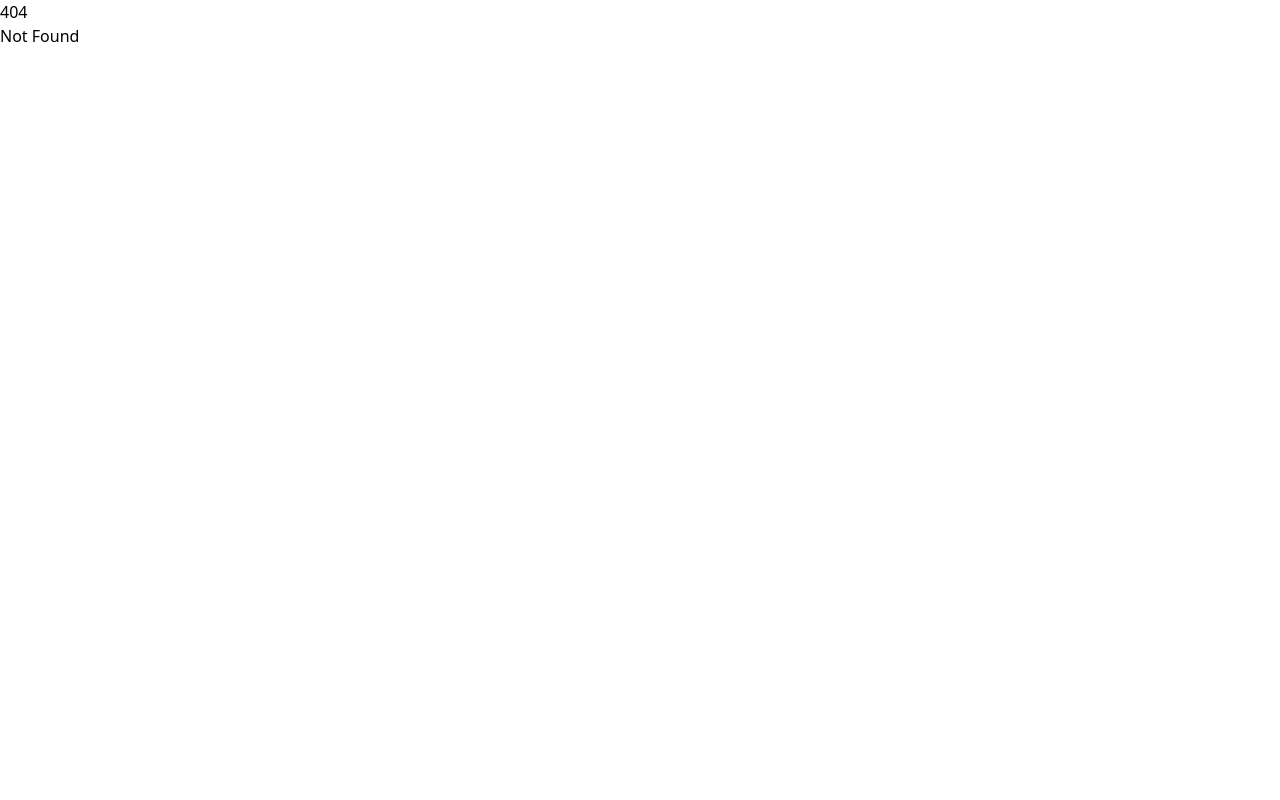
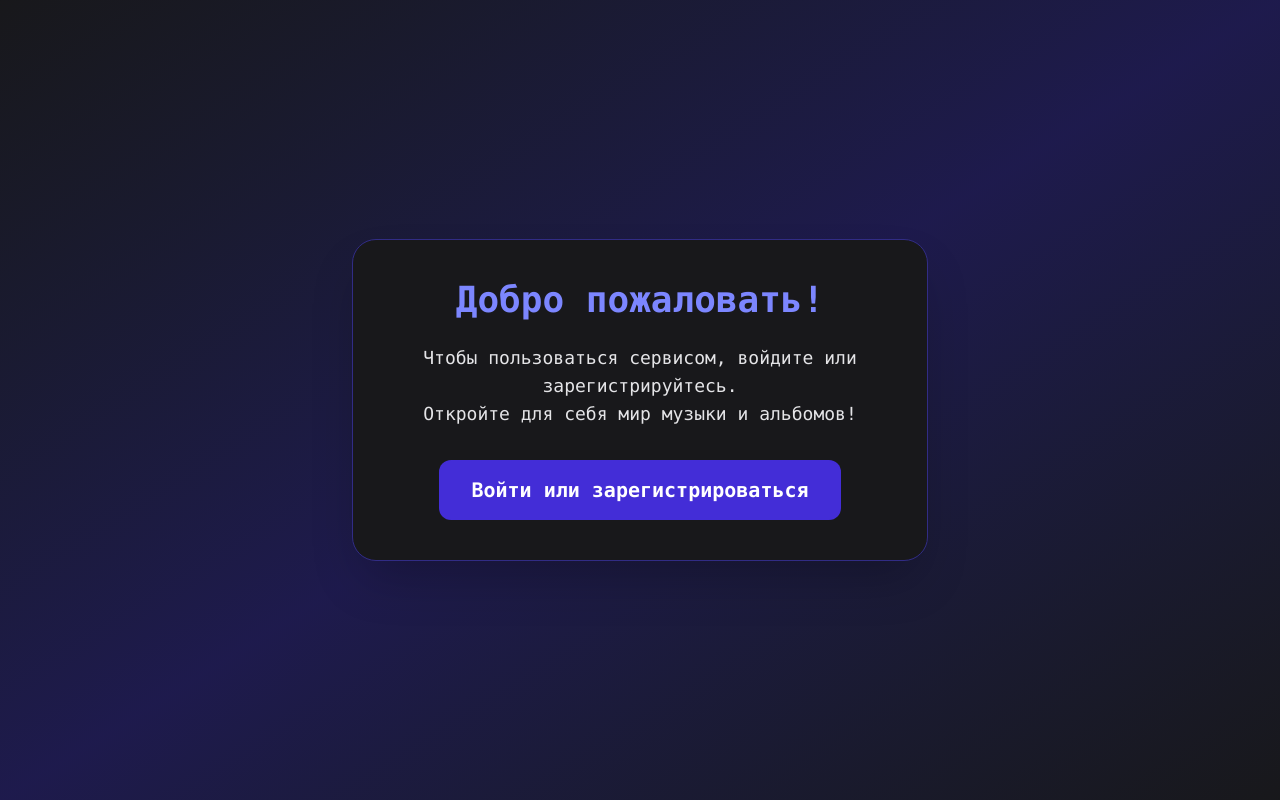
Before and after one commit to nizamike229/album_reviewer_microservices, a SvelteKit app in the folder src/presentation/: page /promo in a window 1280 px wide. Before the commit this address had no page. Built offline with nearby package versions, Linux system fonts and the light colour scheme.

Commit message:
Added promotional page with call-to-action for authentication.

```diff
--- /dev/null
+++ b/src/presentation/src/routes/promo/+page.svelte
@@ -0,0 +1,21 @@
+<script lang="ts">
+  import { goto } from "$app/navigation";
+</script>
+
+<div
+  class="min-h-screen flex items-center justify-center bg-gradient-to-br from-zinc-900 via-indigo-950 to-zinc-900 font-mono"
+>
+  <div
+    class="bg-zinc-900 rounded-3xl shadow-2xl p-10 w-full max-w-xl text-center border border-indigo-900"
+  >
+    <h1 class="text-4xl font-bold mb-6 text-indigo-400">Добро пожаловать!</h1>
+    <p class="text-lg text-zinc-200 mb-8">
+      Чтобы пользоваться сервисом, войдите или зарегистрируйтесь.<br />Откройте
+      для себя мир музыки и альбомов!
+    </p>
+    <button
+      class="px-8 py-4 rounded-xl bg-indigo-700 hover:bg-indigo-800 text-white font-bold font-mono text-xl transition"
+      on:click={() => goto("/auth")}>Войти или зарегистрироваться</button
+    >
+  </div>
+</div>
```
